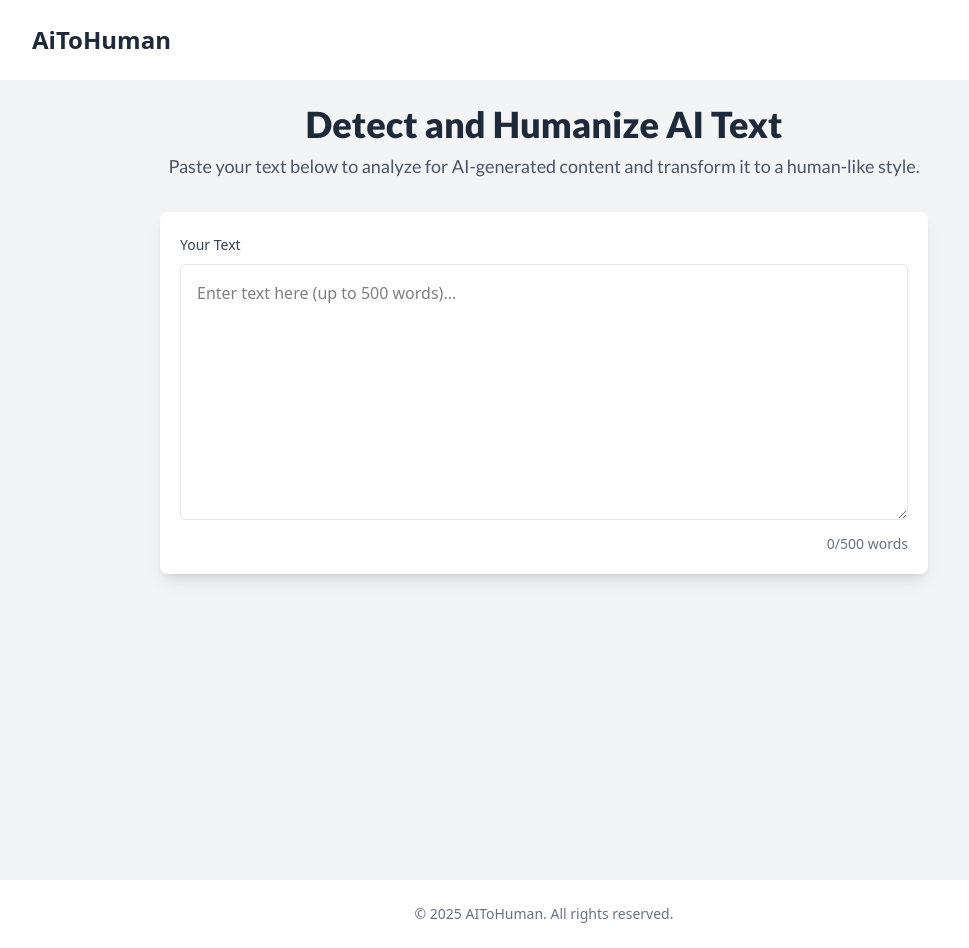
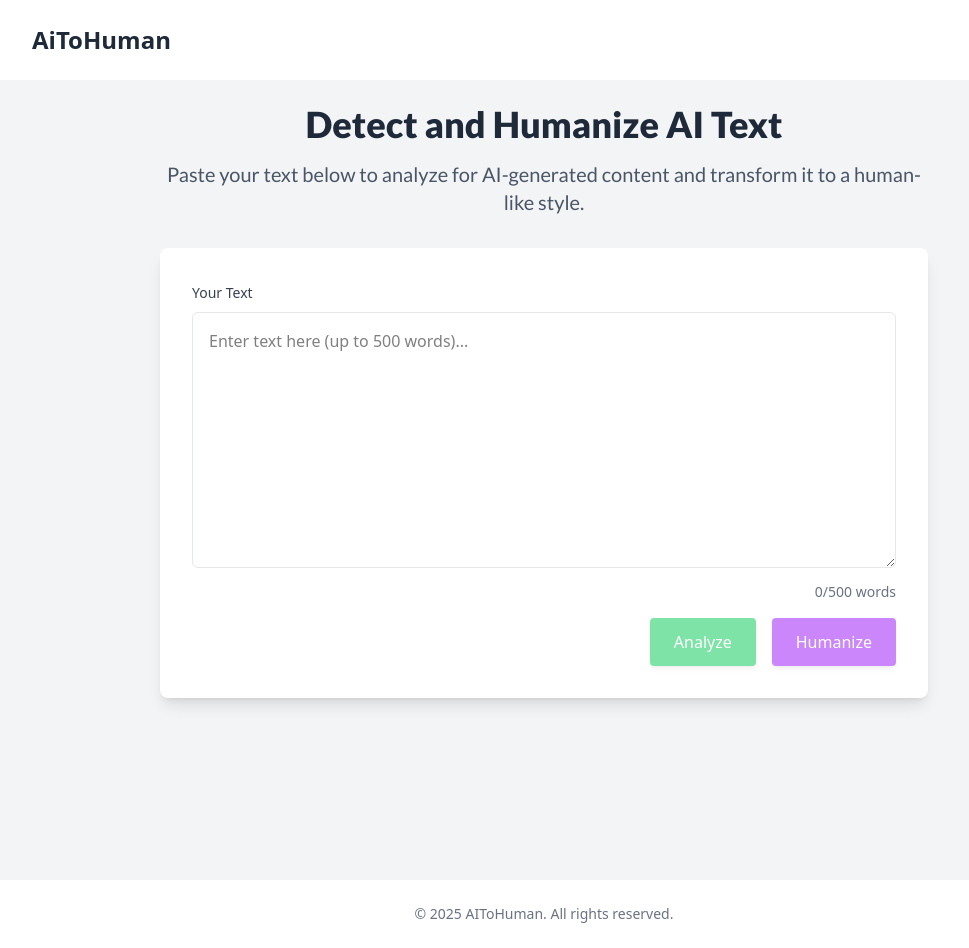
Before and after one commit to ilnarkhasanov/AiToHuman, a React (Vite) app in the folder frontend/: page / in a window 1280 px wide. Shown: the whole page, without its empty margins (96-1065 px from the left). Built offline with nearby package versions, Linux system fonts and the light colour scheme.

Commit message:
Add primary buttons (#6)
* Adjust main component style

* Add buttons

```diff
--- a/frontend/src/components/TextProcessor.tsx
+++ b/frontend/src/components/TextProcessor.tsx
@@ -14,12 +14,19 @@
   const isOverLimit = wordCount > MAX_WORDS;
 
   const handleTextChange = (e: React.ChangeEvent<HTMLTextAreaElement>) => {
-    console.log("Text changed:", e.target.value);
     let newText = e.target.value;
     let words = newText.split(/\s+/).filter(Boolean);
 
     setText(newText);
     setWordCount(words.length);
+  };
+
+  const handleAnalyze = () => {
+    setText("Analyzing...");
+  };
+
+  const handleHumanize = () => {
+    setText("Humanizing...");
   };
 
   return (
@@ -46,6 +53,32 @@
       >
         {wordCount}/{MAX_WORDS} words
       </div>
+      <div className="flex flex-col sm:flex-row gap-4 mt-4 justify-end">
+        <button
+          className="px-6 py-3 text-white font-medium rounded-sm bg-green-500 hover:bg-green-600 shadow-md hover:shadow-lg disabled:opacity-50 transition"
+          onClick={handleAnalyze}
+          disabled={isLoading || isOverLimit || !text.trim()}
+        >
+          {status === "loading-detect" ? (
+            <div className="w-5 h-5 border-2 border-t-transparent border-white rounded-full animate-spin"></div>
+          ) : (
+            <></>
+          )}
+          {isLoading ? "Analyzing..." : "Analyze"}
+        </button>
+        <button
+          className="px-6 py-3 text-white font-medium rounded-sm bg-purple-600 hover:bg-purple-700 shadow-md hover:shadow-lg disabled:opacity-50 transition"
+          onClick={handleHumanize}
+          disabled={isLoading || isOverLimit || !text.trim()}
+        >
+          {status === "loading-humanize" ? (
+            <div className="w-5 h-5 border-2 border-t-transparent border-white rounded-full animate-spin"></div>
+          ) : (
+            <></>
+          )}
+          {isLoading ? "Humanizing..." : "Humanize"}
+        </button>
+      </div>
     </div>
   );
 };
--- a/frontend/src/pages/Home.tsx
+++ b/frontend/src/pages/Home.tsx
@@ -4,14 +4,14 @@
   return (
     <div id="page-background" className="bg-gray-100">
       <main className="w-full max-w-3xl mx-auto min-h-screen">
-        <h1 className="text-center text-3xl sm:text-4xl text-gray-800 pt-6 pb-2 font-lato font-extrabold">
+        <h1 className="text-center text-3xl sm:text-4xl text-gray-800 pt-6 pb-4 font-lato font-extrabold">
           Detect and Humanize AI Text
         </h1>
-        <p className="text-center text-lg text-gray-600 mb-8 font-lato">
+        <p className="text-center text-xl text-gray-600 mb-8 font-lato">
           Paste your text below to analyze for AI-generated content and
           transform it to a human-like style.
         </p>
-        <div className="bg-white rounded-lg shadow-lg p-5 ">
+        <div className="bg-white rounded-lg shadow-lg p-8 ">
           {/* TODO: status should be dynamic */}
           <TextProcessor status="idle" />
         </div>
```
